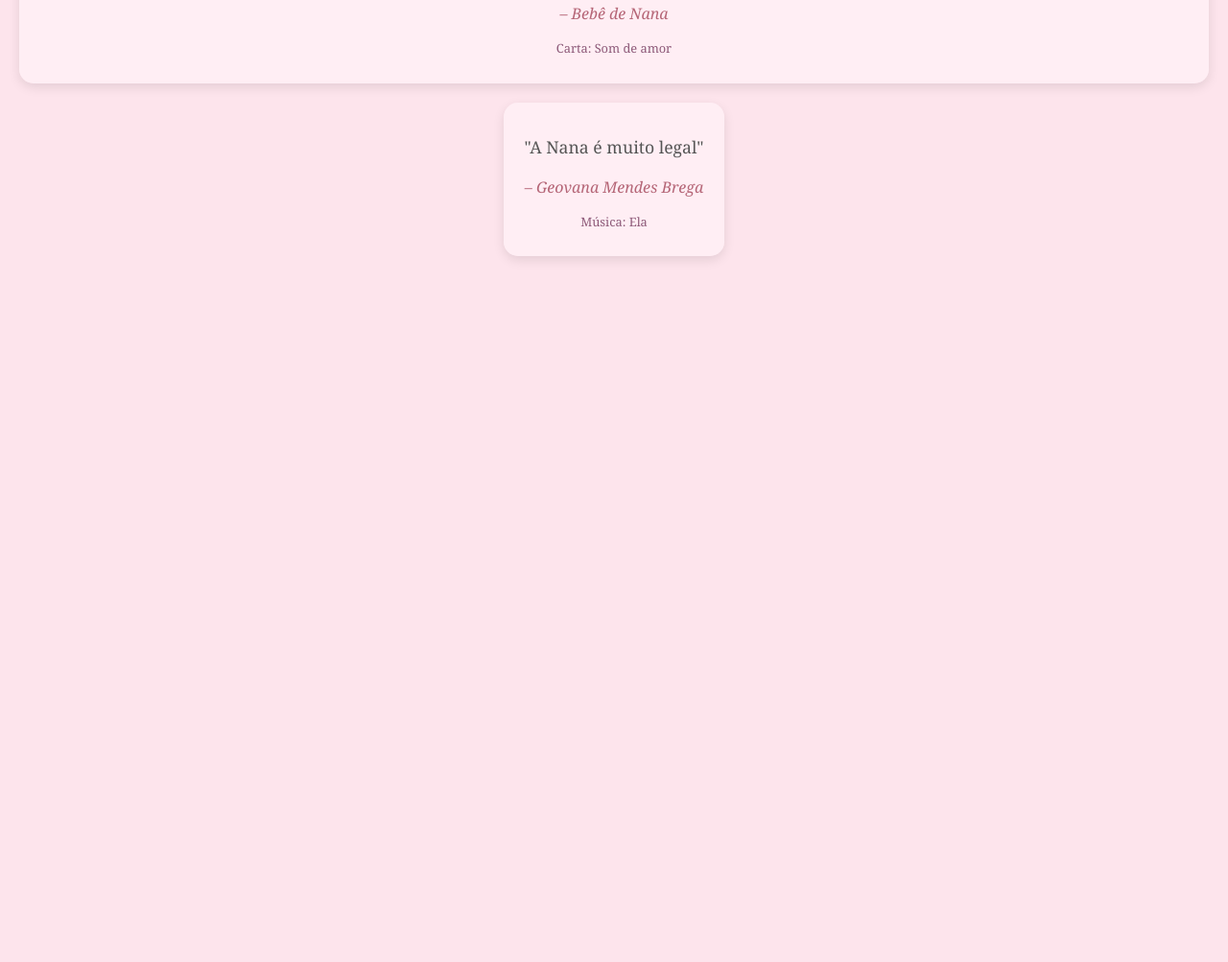
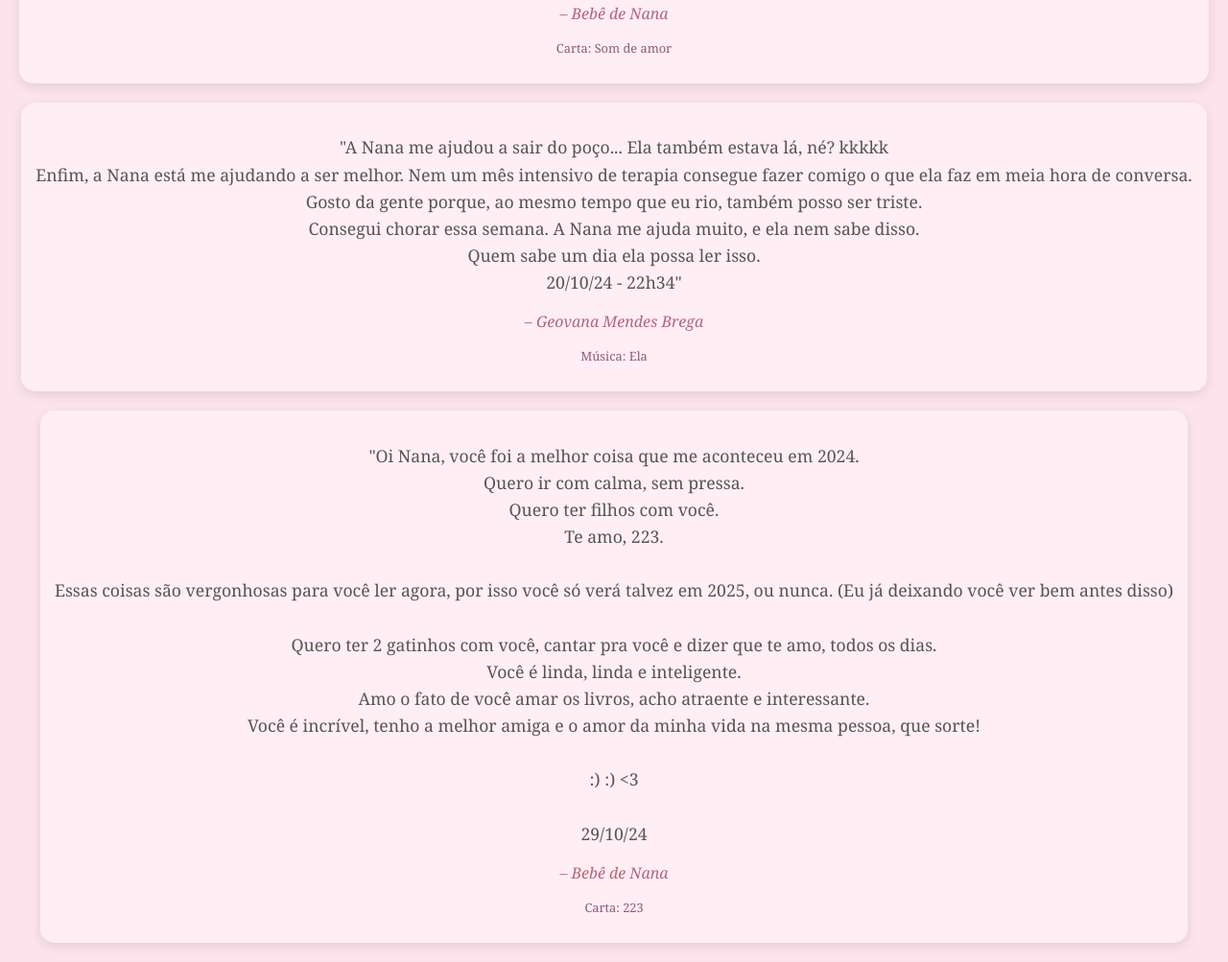
Before and after one commit to Geomendesdev/gdnana, a plain HTML site: page poemas.html in a window 1280 px wide. Shown: the part 1470-2473 px from the top of the page at 96% size. Before the commit the page ends 1757 px from the top, so only its background shows below. Drawn offline with Linux system fonts and the light colour scheme.

Commit message:
Update poemas.html

```diff
--- a/poemas.html
+++ b/poemas.html
@@ -156,9 +156,33 @@
         <p class="source">Carta: Som de amor</p>
     </div>
 	<div class="quote-container">
-        <p class="quote">"A Nana é muito legal"</p>
+        <p class="quote">
+            "A Nana me ajudou a sair do poço... Ela também estava lá, né? kkkkk<br>
+            Enfim, a Nana está me ajudando a ser melhor. Nem um mês intensivo de terapia consegue fazer comigo o que ela faz em meia hora de conversa.<br>
+            Gosto da gente porque, ao mesmo tempo que eu rio, também posso ser triste.<br>
+            Consegui chorar essa semana. A Nana me ajuda muito, e ela nem sabe disso.<br>
+            Quem sabe um dia ela possa ler isso.<br>
+            20/10/24 - 22h34"
+        </p>
         <p class="author">– Geovana Mendes Brega</p>
         <p class="source">Música: Ela</p>
+    </div>
+    <div class="quote-container">
+        <p class="quote">
+            "Oi Nana, você foi a melhor coisa que me aconteceu em 2024.<br>
+            Quero ir com calma, sem pressa.<br>
+            Quero ter filhos com você.<br>
+            Te amo, 223.<br><br>
+            Essas coisas são vergonhosas para você ler agora, por isso você só verá talvez em 2025, ou nunca. (Eu já deixando você ver bem antes disso)<br><br>
+            Quero ter 2 gatinhos com você, cantar pra você e dizer que te amo, todos os dias.<br>
+            Você é linda, linda e inteligente.<br>
+            Amo o fato de você amar os livros, acho atraente e interessante.<br>
+            Você é incrível, tenho a melhor amiga e o amor da minha vida na mesma pessoa, que sorte!<br><br>
+            :) :) <3<br><br>
+            29/10/24
+        </p>
+        <p class="author">– Bebê de Nana</p>
+        <p class="source">Carta: 223</p>
     </div>
 
 </body>
```
